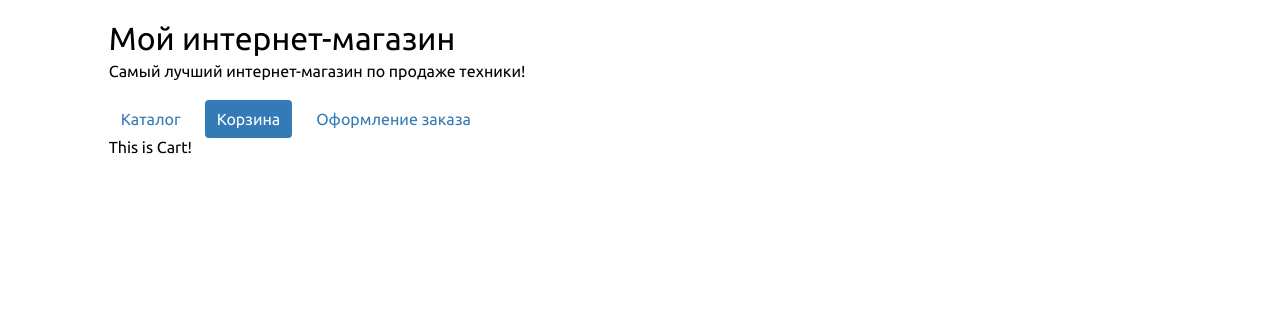
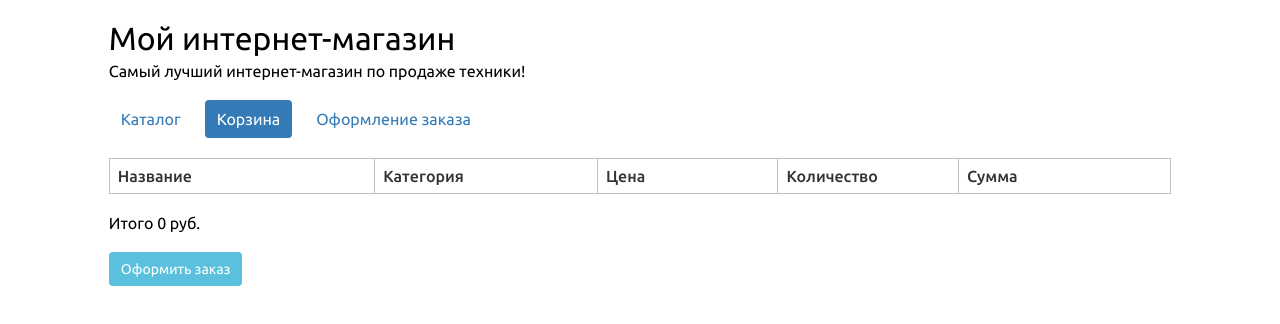
Before and after one commit to bananchik228/react-shop, a React (Create React App) app: page /cart in a window 1280 px wide. Shown: the top 324 px of the page. Built offline with nearby package versions, Linux system fonts and the light colour scheme.

Commit message:
Сверстал таблицу, настроил заполнение таблицы товарами

```diff
--- a/src/App.jsx
+++ b/src/App.jsx
@@ -66,6 +66,7 @@ export default class extends React.Component {
                 cartList: {
                     ...state.cartList,
                     [product.name]: {
+                        category: product.category,
                         price: product.price,
                         quantity: 1
                     }
--- a/src/App.scss
+++ b/src/App.scss
@@ -22,4 +22,24 @@ body {
     a {
         text-decoration: none;
     }
+
+    p {
+        margin: 10px 0 10px 0;
+    }
+
+    button {
+        margin-top: 10px;
+        border: none;
+        border-radius: 4px;
+        font-size: 14px;
+        color: white;
+        background: #5bc0de;
+        padding: 9px 12px 9px 12px;
+        align-self: flex-start;
+
+        &:hover {
+            cursor: pointer;
+            background: #46b8da;
+        }
+    }
 }
--- a/src/components/Cart.jsx
+++ b/src/components/Cart.jsx
@@ -1,3 +1,49 @@
-export default () => {
-    return 'This is Cart!'
+import React from 'react'
+import { Link } from 'react-router-dom'
+
+import '@styles/Cart.scss'
+
+export default ({cartList}) => {
+
+    const keys = Object.keys(cartList)
+    console.log(keys)
+    const values = Object.values(cartList)
+
+    let price = 0
+    for (const product of values) {
+        price += product.price * product.quantity
+    }
+
+    return (
+        <>
+            <table>
+                <thead>
+                    <tr>
+                        <th width="25%" align="left">Название</th>
+                        <th width="21%" align="left">Категория</th>
+                        <th width="17%" align="left">Цена</th>
+                        <th width="17%" align="left">Количество</th>
+                        <th width="20%" align="left">Сумма</th>
+                    </tr>
+                </thead>
+                <tbody>
+                    {keys.map(name => (
+                        <tr>
+                            <td>{name}</td>
+                            <td>{cartList[name].category}</td>
+                            <td>{cartList[name].price} руб.</td>
+                            <td>{cartList[name].quantity}</td>
+                            <td>{cartList[name].quantity * cartList[name].price} руб.</td>
+                        </tr>
+                    ))}
+                </tbody>
+            </table>
+
+            <p>Итого {price} руб.</p>
+
+            <Link to="/order">
+                <button>Оформить заказ</button>
+            </Link>
+        </>
+    )
 }
--- a/src/components/Content.jsx
+++ b/src/components/Content.jsx
@@ -16,11 +16,11 @@ export default ({categories, catalogList, cartList, addToCart}) => {
                 </Route>
 
                 <Route exact path="/cart">
-                    <Cart />
+                    <Cart cartList={cartList /*{}*/} />
                 </Route>
 
                 <Route exact path="/order">
-                    <Order cartList={cartList} />
+                    <Order cartList={cartList /*{}*/ } />
                 </Route>
 
                 <Redirect to="/catalog" />
--- /dev/null
+++ b/src/styles/Cart.scss
@@ -0,0 +1,16 @@
+table {
+    margin: 20px 0 20px 0;
+    border-collapse: collapse;
+    width: 100%;
+
+    th {
+        font-weight: 500;
+    }
+
+    td, th {
+        border: 1px solid silver;
+        font-size: 16px;
+        color: #333;
+        padding: 8px;
+    }
+}
--- a/src/styles/Catalog.scss
+++ b/src/styles/Catalog.scss
@@ -27,22 +27,6 @@
             b {
                 font-size: 17px;
             }
-
-            button {
-                margin-top: 10px;
-                border: none;
-                border-radius: 4px;
-                font-size: 14px;
-                color: white;
-                background: #5bc0de;
-                padding: 9px 12px 9px 12px;
-                align-self: flex-start;
-
-                &:hover {
-                    cursor: pointer;
-                    background: #46b8da;
-                }
-            }
         }
 
         img {
--- a/src/styles/Order.scss
+++ b/src/styles/Order.scss
@@ -9,7 +9,7 @@
 
         .order__submit {
             font-size: 14px;
-            margin-top: 12px;
+            margin: 0;
             padding: 8px 10px 8px 10px;
             color: white;
             border-radius: 4px;
```
